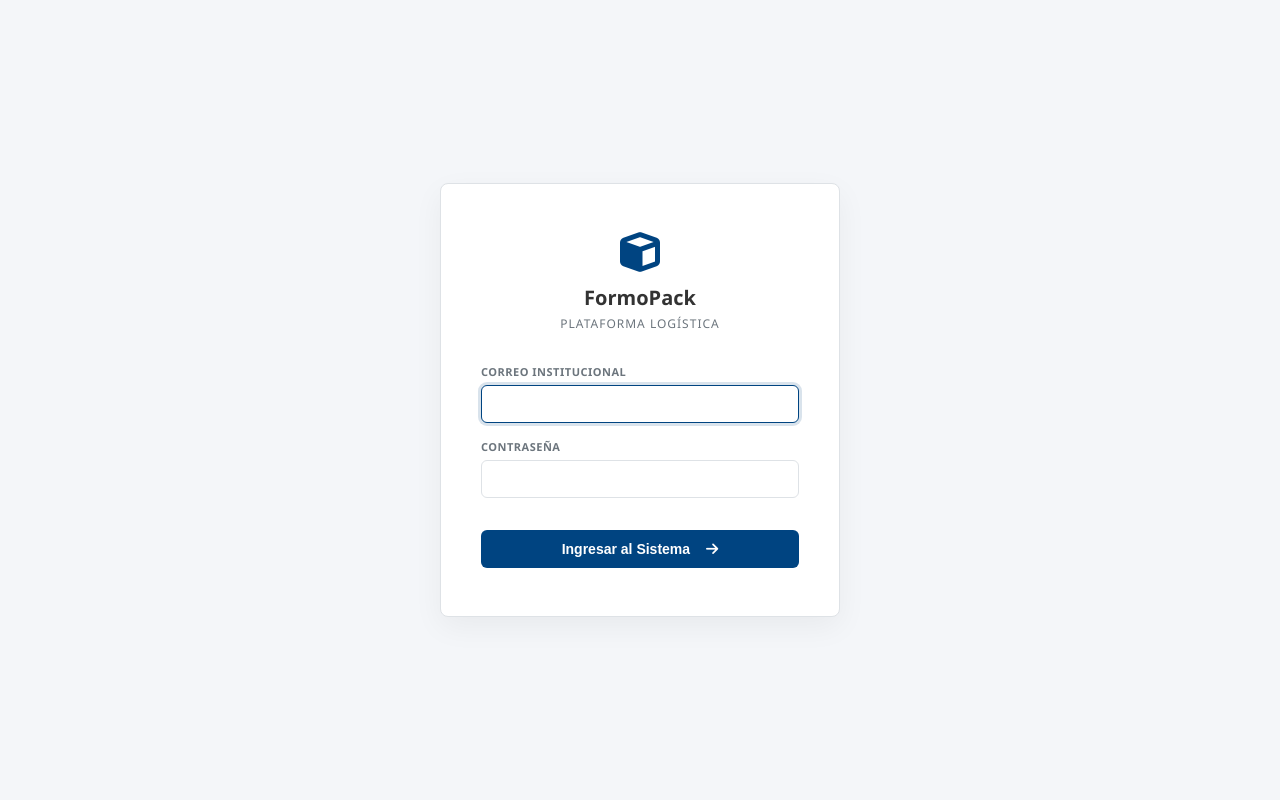
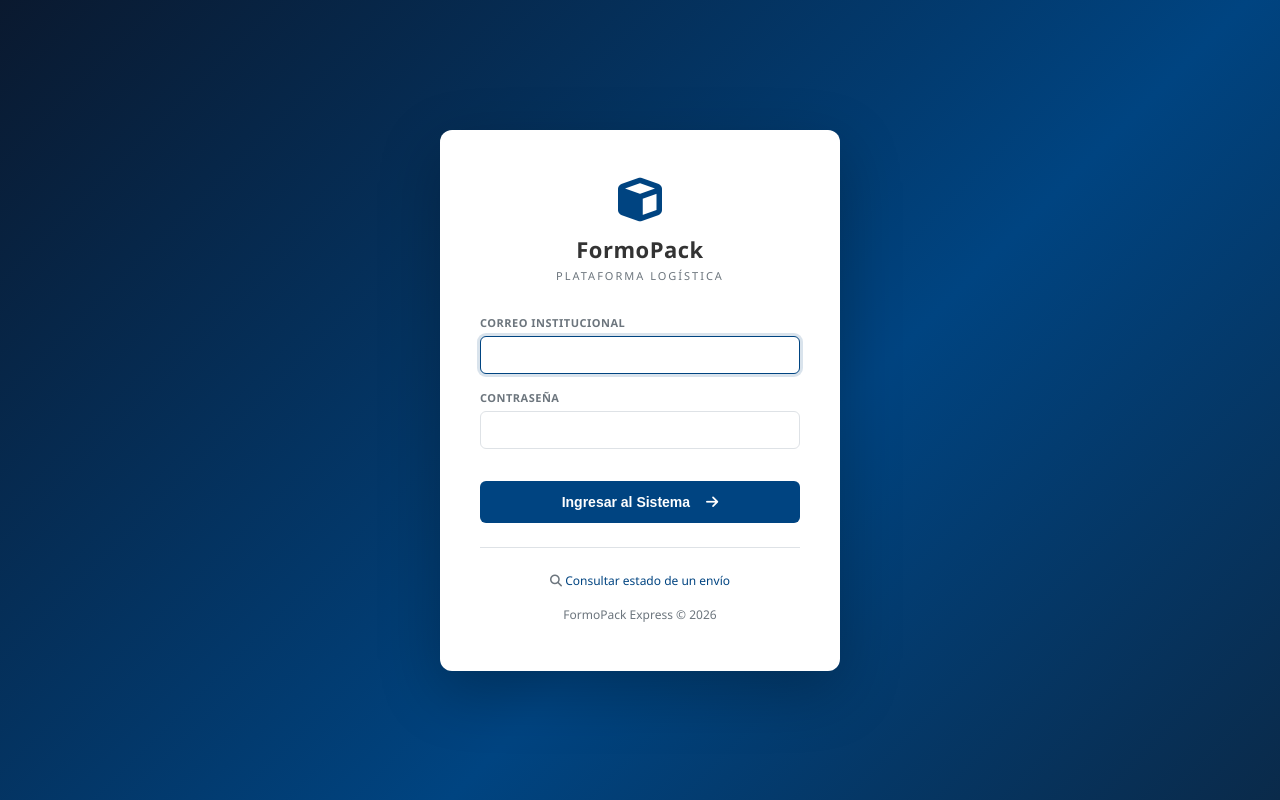
Before and after one commit to maximogomez-05/FormoPack, a Flask app: page /login in a window 1280 px wide. Run offline with Flask 3, Linux system fonts and the light colour scheme.

Commit message:
fix: error handlers globales, login mejorado, bugs de UI en cobro y usuarios

```diff
--- a/web/app.py
+++ b/web/app.py
@@ -77,6 +77,56 @@ def create_app() -> Flask:
         response.headers["X-XSS-Protection"] = "1; mode=block"
         return response
 
+    # ──────────────────────────────────────────
+    # Handlers de error — páginas amigables
+    # ──────────────────────────────────────────
+    from flask import render_template_string
+
+    _ERROR_PAGE = """
+    <!DOCTYPE html><html lang="es"><head>
+    <meta charset="UTF-8"><meta name="viewport" content="width=device-width,initial-scale=1">
+    <title>Error {{ code }} — FormoPack</title>
+    <link rel="stylesheet" href="/static/css/style.css">
+    <link rel="stylesheet" href="https://cdnjs.cloudflare.com/ajax/libs/font-awesome/6.4.0/css/all.min.css">
+    <style>
+      body{display:flex;align-items:center;justify-content:center;min-height:100vh;background:var(--bg-body,#f4f6f9);}
+      .err-card{background:#fff;border-radius:12px;padding:48px 40px;text-align:center;max-width:440px;box-shadow:0 4px 20px rgba(0,0,0,0.08);}
+      .err-code{font-size:72px;font-weight:800;color:#004481;line-height:1;}
+      .err-title{font-size:20px;font-weight:700;margin:12px 0 8px;color:#333;}
+      .err-msg{color:#6c757d;font-size:14px;margin-bottom:24px;}
+      .btn-back{background:#004481;color:#fff;padding:10px 24px;border-radius:6px;text-decoration:none;font-size:14px;}
+    </style></head><body>
+    <div class="err-card">
+      <div class="err-code">{{ code }}</div>
+      <div class="err-title">{{ title }}</div>
+      <div class="err-msg">{{ message }}</div>
+      <a href="/" class="btn-back"><i class="fa-solid fa-house"></i> Volver al inicio</a>
+    </div></body></html>"""
+
+    @app.errorhandler(404)
+    def not_found(e):
+        return render_template_string(_ERROR_PAGE,
+            code=404, title="Página no encontrada",
+            message="La dirección que buscás no existe en el sistema."), 404
+
+    @app.errorhandler(403)
+    def forbidden(e):
+        return render_template_string(_ERROR_PAGE,
+            code=403, title="Acceso denegado",
+            message="No tenés permisos para acceder a esta sección."), 403
+
+    @app.errorhandler(500)
+    def server_error(e):
+        return render_template_string(_ERROR_PAGE,
+            code=500, title="Error interno del servidor",
+            message="Algo falló en el sistema. Si el problema persiste, reiniciá la aplicación."), 500
+
+    @app.errorhandler(413)
+    def too_large(e):
+        return render_template_string(_ERROR_PAGE,
+            code=413, title="Archivo demasiado grande",
+            message="El archivo que intentás subir supera el límite de 5 MB permitido."), 413
+
     return app
 
 
--- a/web/templates/login.html
+++ b/web/templates/login.html
@@ -12,21 +12,24 @@
       display: flex;
       align-items: center;
       justify-content: center;
-      background: var(--bg-body);
+      background: linear-gradient(135deg, #0a192f 0%, #004481 60%, #0a2a4a 100%);
     }
     .login-card {
-      background: var(--bg-card);
-      border: 1px solid var(--border);
-      border-radius: 8px;
+      background: #fff;
+      border-radius: 12px;
       padding: 48px 40px;
       width: 100%;
       max-width: 400px;
-      box-shadow: 0 10px 30px rgba(0,0,0,0.05);
+      box-shadow: 0 20px 60px rgba(0,0,0,0.25);
     }
     .login-logo { text-align: center; margin-bottom: 32px; }
-    .login-logo-icon { font-size: 40px; color: var(--primary); }
-    .login-logo-name { font-size: 20px; font-weight: 700; margin-top: 12px; color: var(--text-main); }
-    .login-logo-sub { font-size: 12px; color: var(--text-muted); text-transform: uppercase; letter-spacing: 1px; margin-top: 4px; }
+    .login-logo-icon { font-size: 44px; color: var(--primary); }
+    .login-logo-name { font-size: 22px; font-weight: 800; margin-top: 12px; color: var(--text-main); letter-spacing: 0.5px; }
+    .login-logo-sub { font-size: 11px; color: var(--text-muted); text-transform: uppercase; letter-spacing: 2px; margin-top: 4px; }
+    .login-divider { border:none; border-top:1px solid var(--border); margin: 24px 0; }
+    .login-footer { text-align:center; margin-top:24px; font-size:12px; color:var(--text-muted); }
+    .login-footer a { color: var(--primary); text-decoration:none; }
+    .login-footer a:hover { text-decoration:underline; }
   </style>
 </head>
 <body>
@@ -60,11 +63,20 @@
         <input type="password" name="password" class="form-control" required>
       </div>
 
-      <button type="submit" class="btn btn-primary w-100 mt-2">
+      <button type="submit" class="btn btn-primary w-100 mt-2" style="padding:12px;">
         Ingresar al Sistema <i class="fa-solid fa-arrow-right" style="margin-left:8px;"></i>
       </button>
     </form>
+
+    <hr class="login-divider">
+    <div class="login-footer">
+      <i class="fa-solid fa-magnifying-glass"></i>
+      <a href="{{ url_for('admin.tracking_publico') }}">Consultar estado de un envío</a>
+      <br><br>
+      <span>FormoPack Express &copy; <span id="yr"></span></span>
+    </div>
   </div>
 </div>
+<script>document.getElementById('yr').textContent = new Date().getFullYear();</script>
 </body>
 </html>
--- a/web/templates/recepcion/cobro.html
+++ b/web/templates/recepcion/cobro.html
@@ -18,7 +18,7 @@
       <div style="color:var(--text-muted);font-size:12px;margin-bottom:20px;text-transform:uppercase;">Identificador de Guía</div>
 
       <div class="desglose-row">
-        <span><i class="fa-solid fa-user text-muted"></i> Cliente Remitente</span><span>{{ envio._id_remitente }}</span>
+        <span><i class="fa-solid fa-user text-muted"></i> Modalidad de Pago</span><span>{{ envio.modalidad_pago | capitalize }}</span>
       </div>
       <div class="desglose-row">
         <span><i class="fa-solid fa-location-dot text-muted"></i> Destino</span><span>{{ envio.direccion_destino }}</span>
```
Also changed, not shown: web/templates/admin/usuarios.html (+25 -4 lines).
